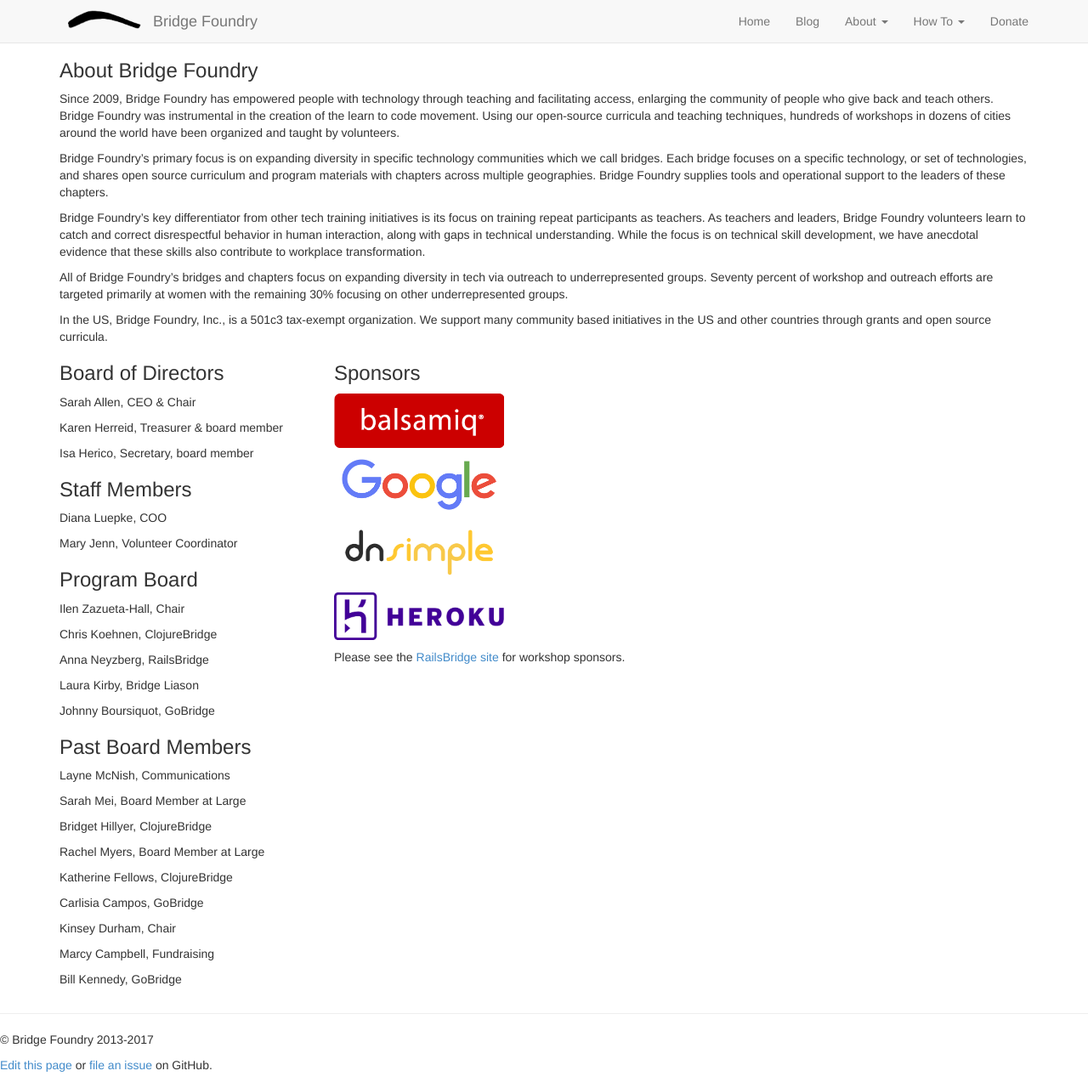
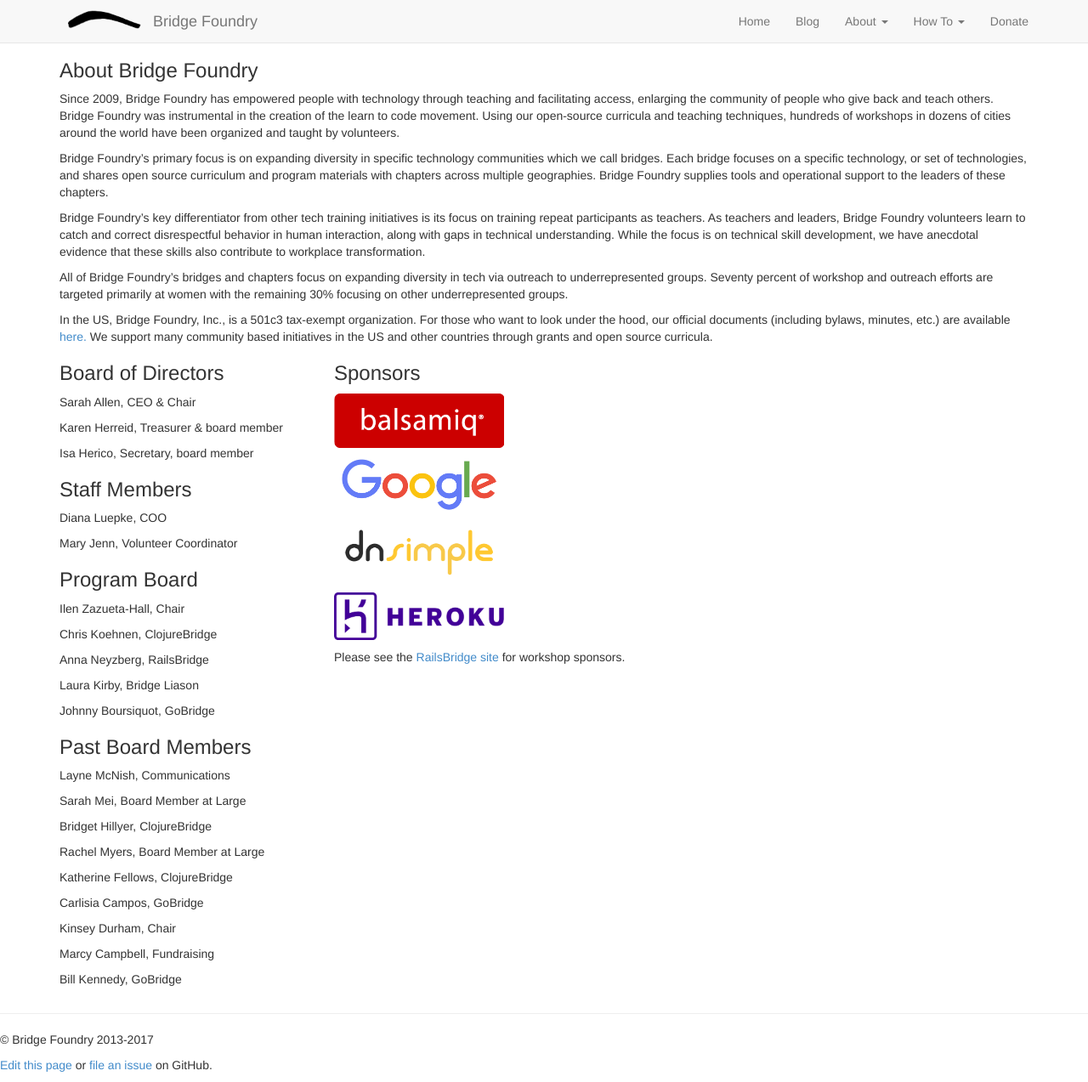
Before and after one commit to Satsaimistoowqp/bridgefoundry.github.io, a Jekyll site: the page built from about.html, in a window 1280 px wide and 1273 px high. Shown: the whole window at 85% size. Built offline with Jekyll 4.4.1, drawn with Linux system fonts in a browser that asks for light colours.

```diff
--- a/about.html
+++ b/about.html
@@ -24,7 +24,10 @@
         and chapters focus on expanding diversity in tech via outreach to underrepresented groups. Seventy percent of workshop
         and outreach efforts are targeted primarily at women with the remaining 30% focusing on other underrepresented groups.</p>
 
-        In the US, Bridge Foundry, Inc., is a 501c3 tax-exempt organization. We support many community based initiatives in the US and other countries through grants and open source curricula.
+        In the US, Bridge Foundry, Inc., is a 501c3 tax-exempt organization.
+        For those who want to look under the hood, our official documents (including bylaws, minutes, etc.) are available
+        <a href="https://docs.google.com/document/d/1xyZoOL9GNWIAEXSBoWvaCRSJSFh1qH5QIvsjZFOYwKA/edit?usp=sharing">here.</a>
+        We support many community based initiatives in the US and other countries through grants and open source curricula.
     </div>
   </div>
 
```
